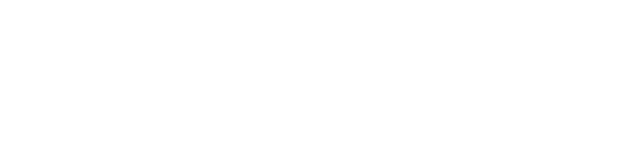
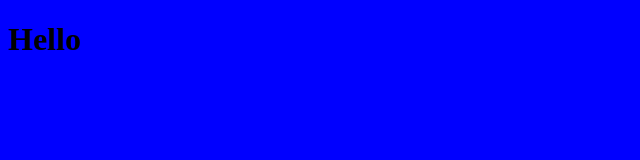
Before and after one commit to Dolanath/another-project, a plain HTML site: page index.html in a window 1280 px wide. Shown: the whole page, without its empty margins (0-640 px from the left). Drawn offline with Linux system fonts and the light colour scheme.

Commit message:
making changes

```diff
--- a/index.html
+++ b/index.html
@@ -4,9 +4,11 @@
 	<meta charset="UTF-8">
 	<meta http-equiv="X-UA-Compatible" content="IE=edge">
 	<meta name="viewport" content="width=device-width, initial-scale=1.0">
+	<link rel="stylesheet" href="style.css">
 	<title>Document</title>
 </head>
 <body>
+	<h1>Hello</h1>
 
 </body>
 </html>
--- a/style.css
+++ b/style.css
@@ -1,2 +1,3 @@
 body {
+  background-color: blue;
 }
```
